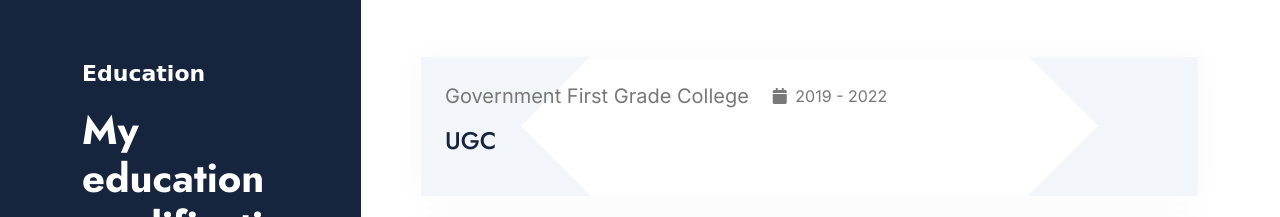
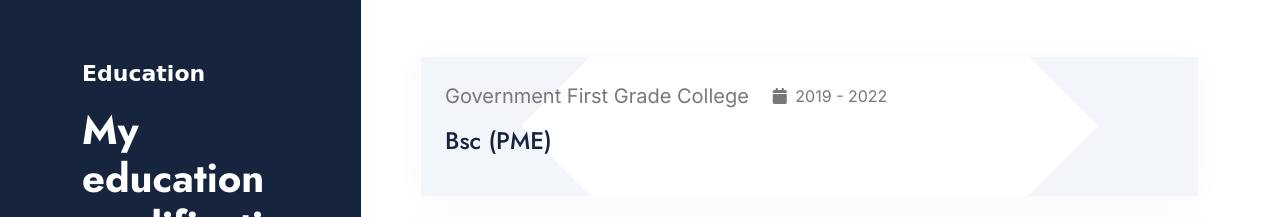
Before and after one commit to hemavmane/Portfolio, a plain HTML site: page index.html in a window 1280 px wide. Shown: the part 1220-1437 px from the top of the page. Drawn offline with nearby package versions, Linux system fonts and the light colour scheme; a web font is replaced by a local one.

Commit message:
Update index.html

```diff
--- a/index.html
+++ b/index.html
@@ -220,7 +220,7 @@
                                             <span class="fa fa-calendar me-1"></span> 2019 - 2022
                                         </div>
                                     </div>
-                                    <h4 class="mb-3">UGC</h4>
+                                    <h4 class="mb-3">Bsc (PME) </h4>
                                     <!-- <p class="mb-0">Lorem, ipsum dolor sit amet consectetur adipisicing elit. Corrupti,
                                         a quasi velit sint atque non saepe quaerat ducimus, nobis error cupiditate, nisi
                                         repudiandae dignissimos magnam? Dicta ab possimus tempora nobis.
```
